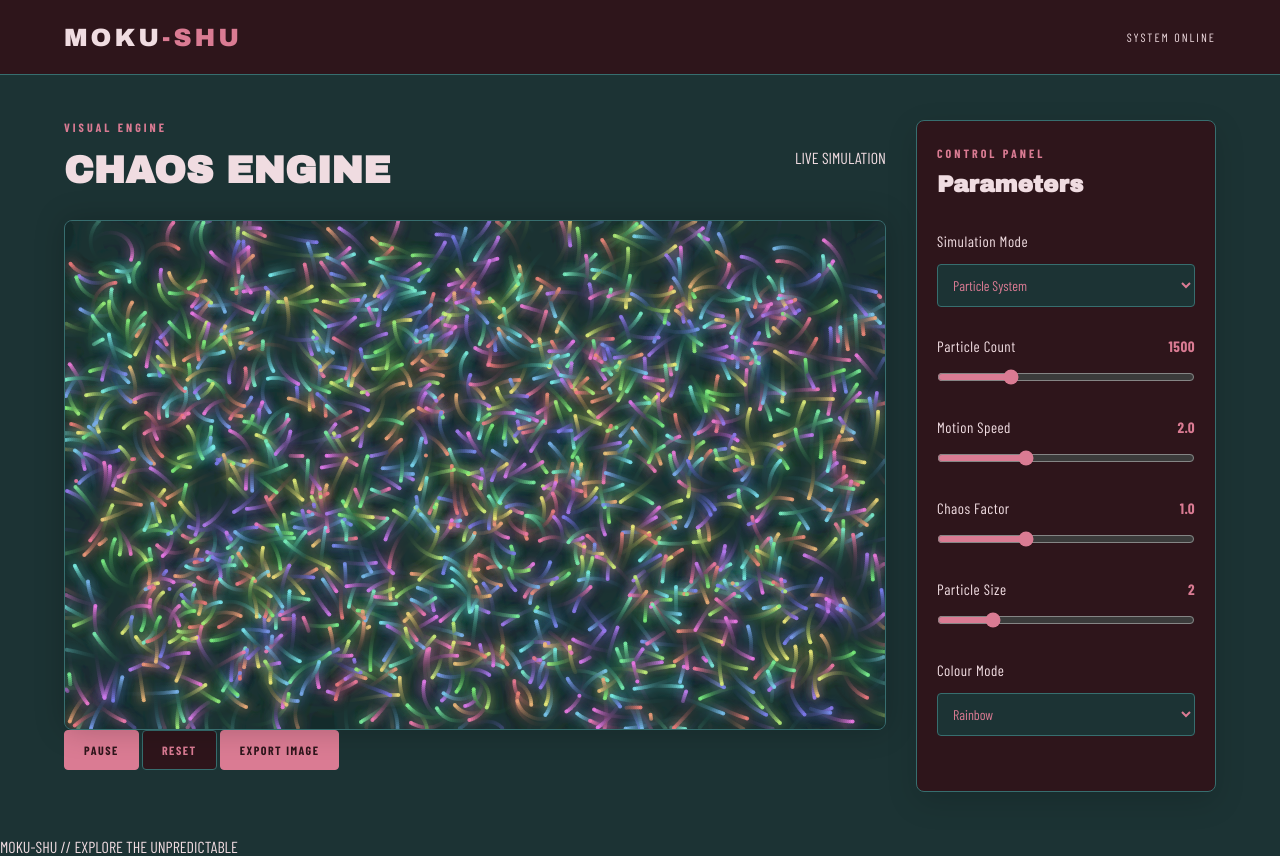
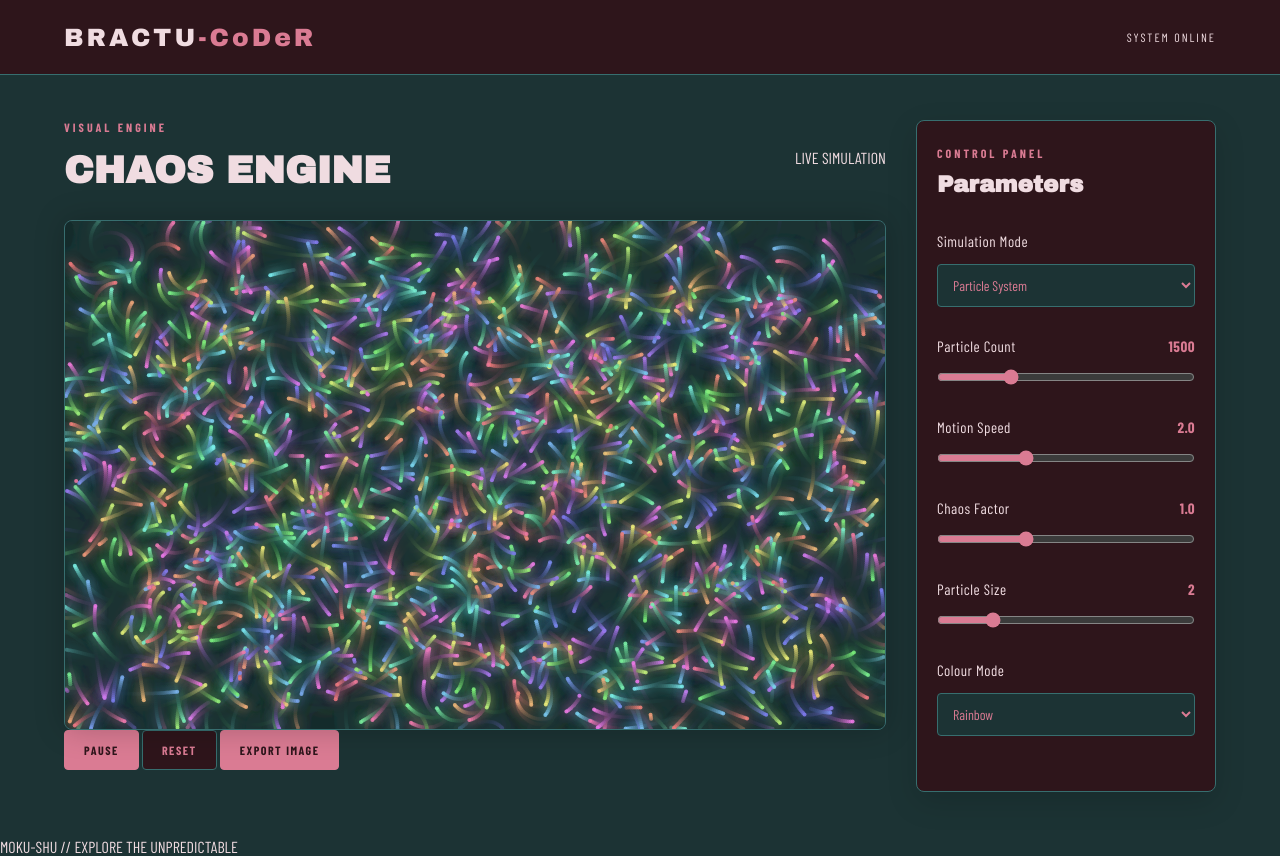
Before and after one commit to gunsandroses00/kshulab, a plain HTML site: page index.html in a window 1280 px wide. Drawn offline with nearby package versions, Linux system fonts and the light colour scheme; animation ran at ten frames a second; a web font is replaced by a local one.

Commit message:
Update index.html

```diff
--- a/index.html
+++ b/index.html
@@ -22,7 +22,7 @@
 </div>
 
     <header class="topbar">
-        <div class="logo">MOKU<span>-SHU</span></div>
+        <div class="logo">BRACTU<span>-CoDeR</span></div>
         <div class="status">
             <span class="status-dot"></span>
             SYSTEM ONLINE
```
